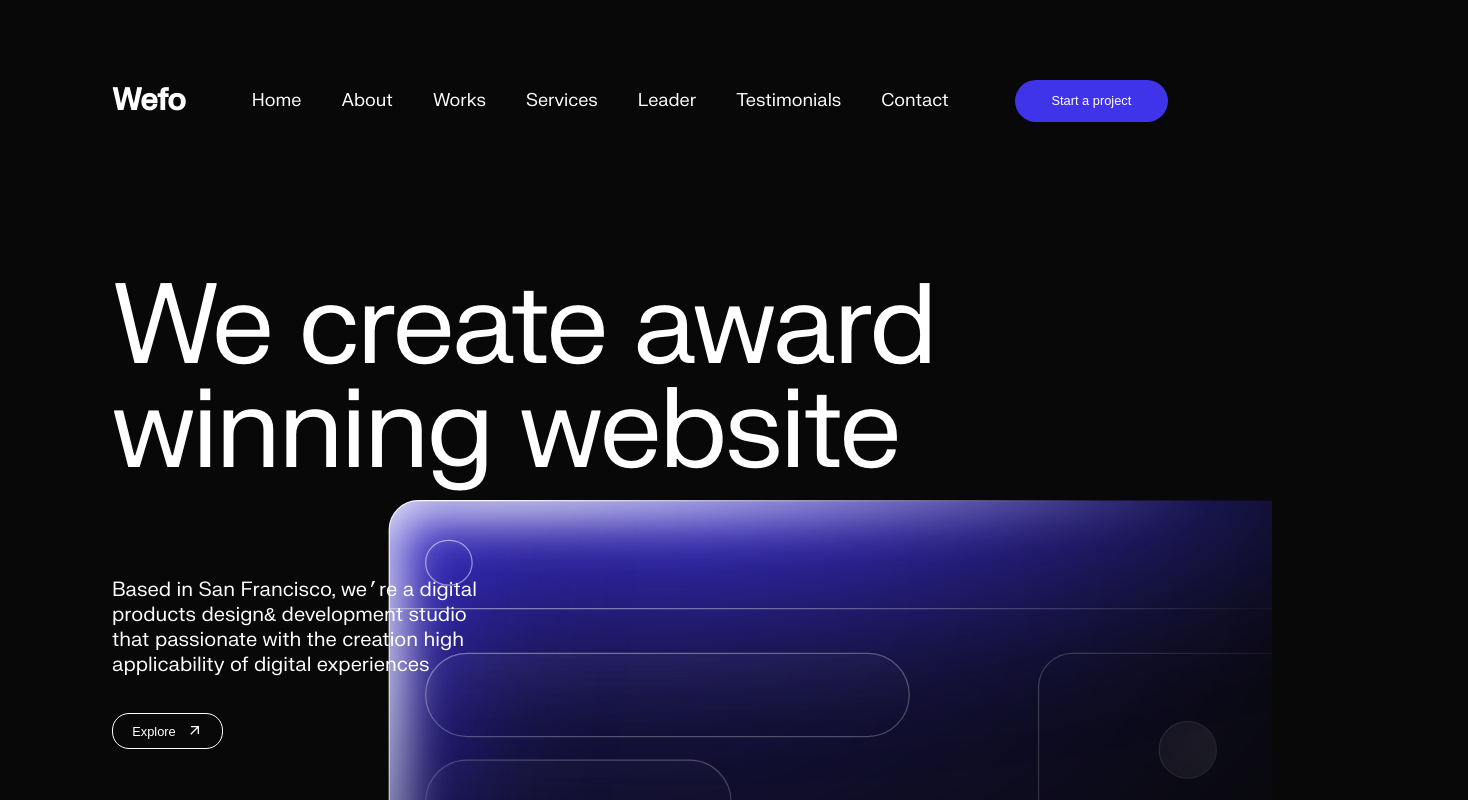
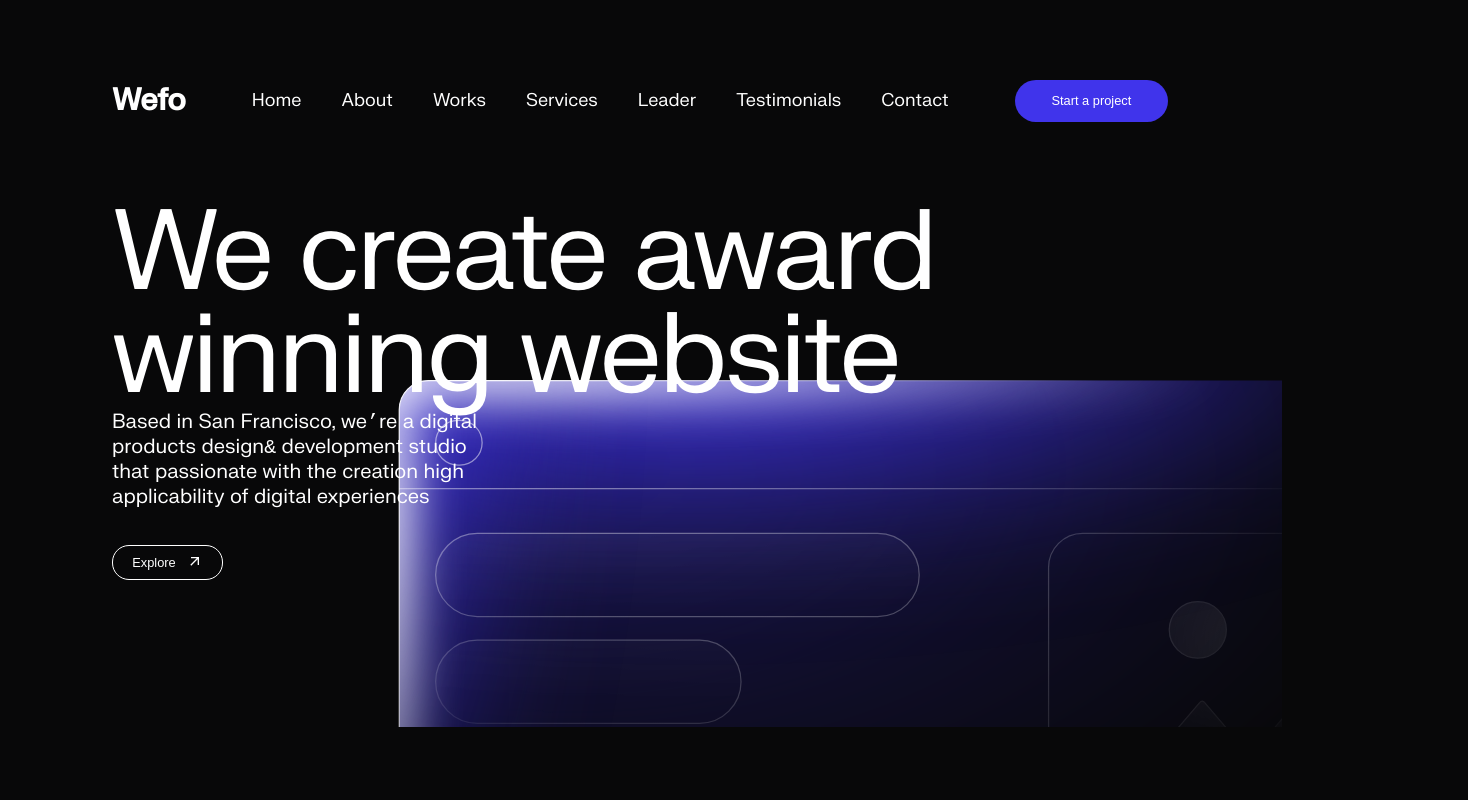
Before and after one commit to disismeg31/megha-kl-frontend-project, a React (Vite) app: page / in a window 1280 px wide. Shown: the top 800 px of the page, 1468 px wide, since content can reach past the window. Built offline with nearby package versions, Linux system fonts and the light colour scheme.

Commit message:
updated css and other changes

```diff
--- a/src/index.css
+++ b/src/index.css
@@ -10,6 +10,12 @@
   src: url('/src/assets/fonts/FKGroteskNeueTrial-Medium-BF6576818c3a00a.otf') format('opentype');
   font-weight: 500; /* Medium weight */
   font-style: normal;
+}
+
+* {
+  box-sizing: border-box; /* Ensure padding is included in width calculations */
+  margin: 0;
+  padding: 0;
 }
 
 body {
--- a/src/pages/Home.css
+++ b/src/pages/Home.css
@@ -1,6 +1,6 @@
 .home-section{
-    padding:80px; /* 16px */;
-    margin: 0;
+    padding:40px;
+    margin: 40px;
     align-items: center;
     justify-content: center;
     flex-wrap: wrap;
@@ -11,9 +11,9 @@
 .background-image{
     position:absolute;
     bottom:-10px;
-    right:160px;
+    right:210px;
     z-index: -2;
-    max-width: 700px;
+    max-width: 600px;
 }
 
 
@@ -32,13 +32,6 @@
     text-align: left;
     font-weight: 400;
     font-size: 111.04px;
-    /* @media (min-width: 1024px) {
-        .lg\:text-left {
-            text-align: left;
-        }
-    } */
-
-
 }
 
 .description-div{
--- a/src/pages/Work.css
+++ b/src/pages/Work.css
@@ -126,13 +126,14 @@
     .works-part,.works-part2 {
         width: 100%; /* Make them full width */
         margin:0px;
-
     }
 
     .sectiontop, .section1 {
         width: auto; /* Allow sections to adjust width */
         height: auto; /* Adjust height to content */
         margin-top: 20px; /* Add spacing between sections */
+        align-items: center; /* Center align items */
+        justify-content: center; /* Vertically center items */
     }
 
     .image-sample {
```
